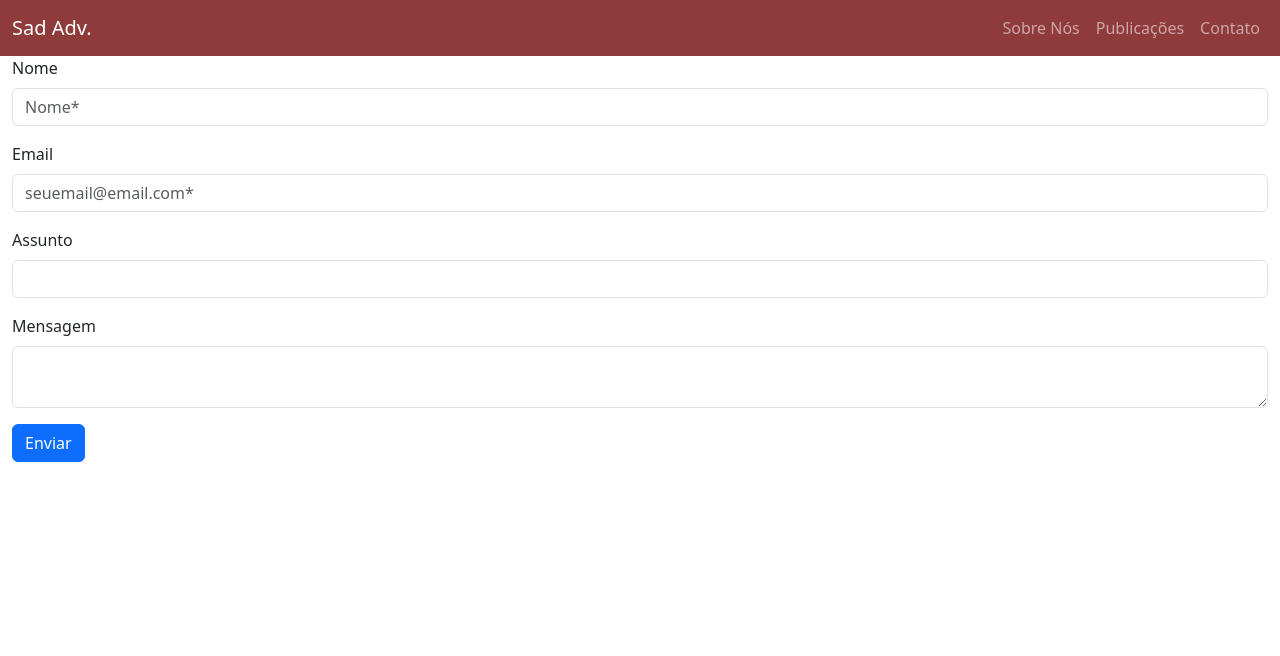
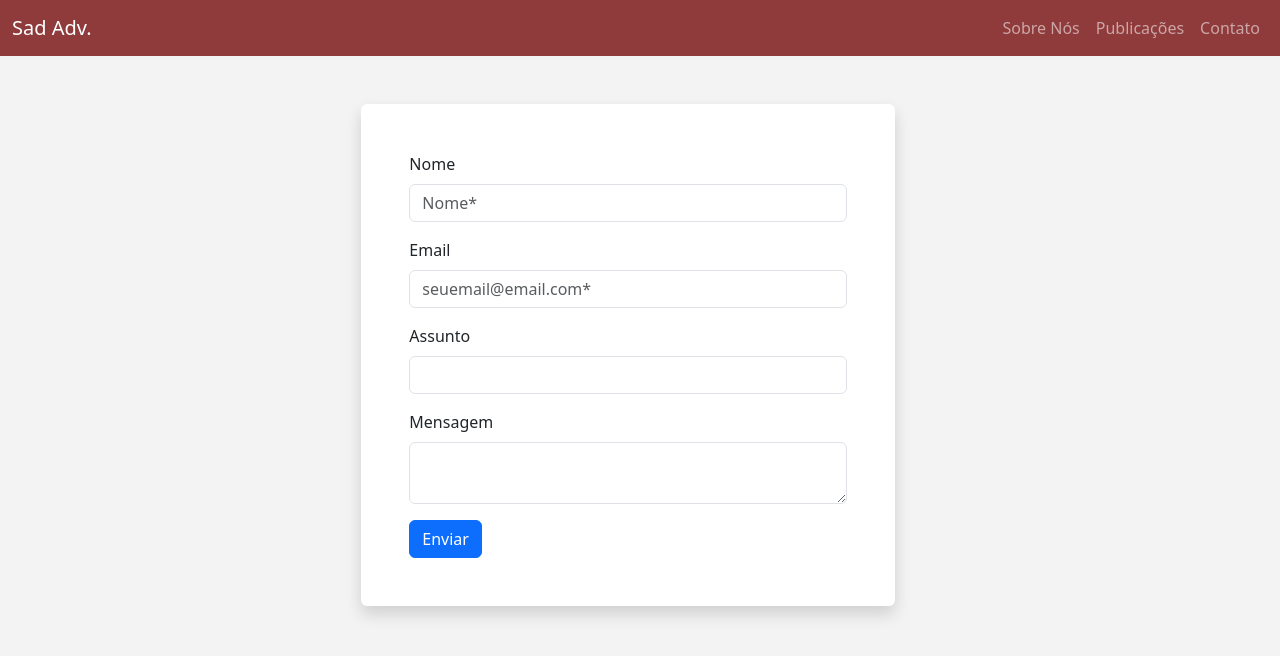
Before and after one commit to everaldina/SadAdvocacia, a Django app: page /contato in a window 1280 px wide. Shown: the top 656 px of the page. Run offline with Django 5.2, Linux system fonts and the light colour scheme.

Commit message:
att style contato

```diff
--- /dev/null
+++ b/sad_app/static/style/contato.css
@@ -0,0 +1,4 @@
+body {
+    background-color: var(--bs-light);
+    min-width: 320px;
+}
--- a/sad_app/templates/contato.html
+++ b/sad_app/templates/contato.html
@@ -1,31 +1,32 @@
 {% extends "base.html" %}
 {% block content %}
-<div class="container-fluid">
-    <div class="contatos">
-
-    </div>
+{% load static %}
+<link rel="stylesheet" href="{% static 'style/contato.css' %}">
+<div class="justify-content-center row w-100">
+    <div class="container-fluid bg-white shadow p-3 p-sm-5 m-5 col-9 col-sm-8 col-md-7 col-lg-6 col-xl-5 col-xll-5 rounded">
         <form>
             <div class="mb-3">
-            <label for="name" class="form-label">Nome</label>
+                <bold><label for="name" class="form-label">Nome</label></bold>
                 <input type="text" class="form-control" id="name" required placeholder="Nome*">
             </div>
 
             <div class="mb-3">
-            <label for="email" class="form-label">Email</label>
+                <bold><label for="email" class="form-label">Email</label></bold>
                 <input type="email" class="form-control" id="email" required placeholder="seuemail@email.com*">
             </div>
 
             <div class="mb-3">
-            <label for="assunto" class="form-label">Assunto</label>
+                <bold><label for="assunto" class="form-label">Assunto</label></bold>
                 <input type="text" class="form-control" id="assunto" required placeholder="">
             </div>
 
             <div class="mb-3">
-            <label for="mensagem" class="form-label">Mensagem</label>
+                <bold><label for="mensagem" class="form-label">Mensagem</label></bold>
                 <textarea class="form-control" id="mensagem" required placeholder=""></textarea>
             </div>
 
             <button type="submit" class="btn btn-primary">Enviar</button>
         </form>
     </div>
+</div>
 {% endblock %}
```
Lines whose indentation alone changed are shown as unchanged.
